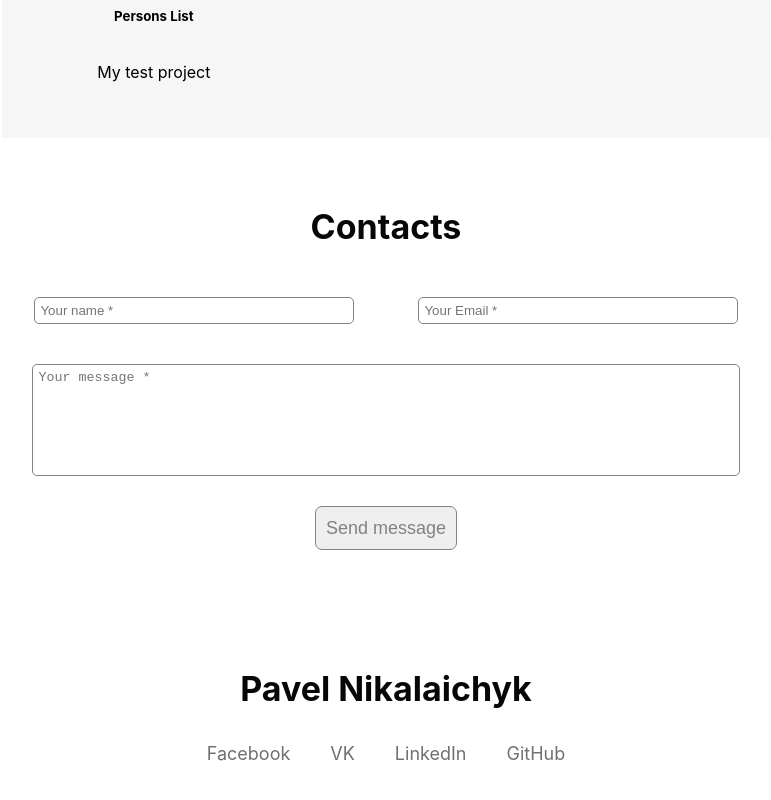
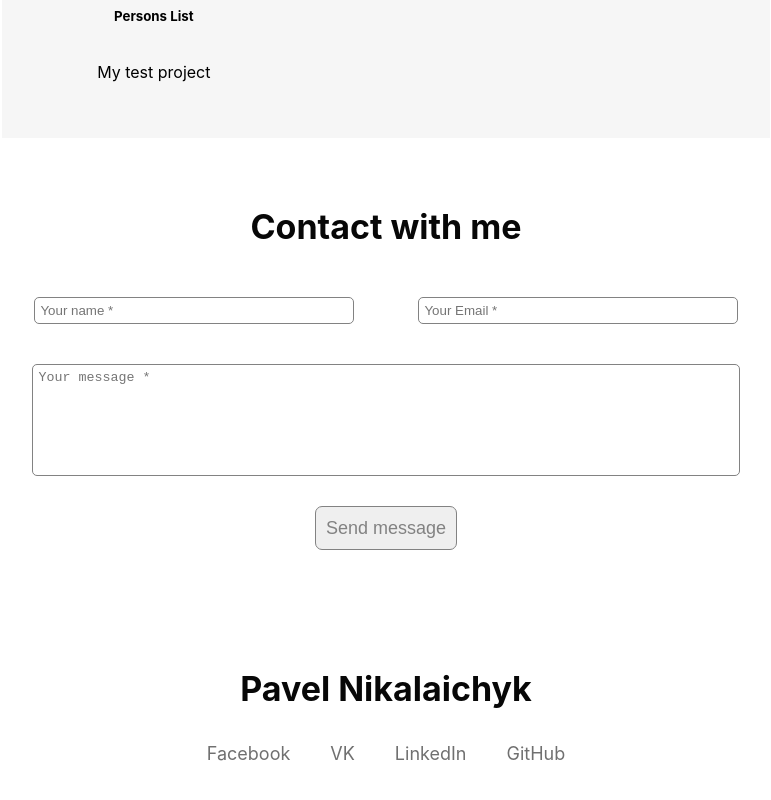
Before and after one commit to Pro200Hummer/portfolio-project, a React (Create React App) app: page / in a window 1280 px wide. Shown: the part 1940-2740 px from the top of the page, without its empty margins (254-1025 px from the left). Built offline with nearby package versions, Linux system fonts and the light colour scheme.

Commit message:
Change Contacts component title

```diff
--- a/src/i18n/messages/en-US.ts
+++ b/src/i18n/messages/en-US.ts
@@ -16,7 +16,7 @@ export default {
         "aboutMeBlockParagraph_3": 'I am ready to implement great projects with wonderful people.',
         "skillsBlockTitle": 'Skills',
         "portfolioBlockTitle": 'Portfolio',
-        "contactsBlockTitle": 'Contacts',
+        "contactsBlockTitle": 'Contact with me',
         "footerBlockTitle": 'Pavel Nikalaichyk'
     }
 }
--- a/src/i18n/messages/ru-RU.ts
+++ b/src/i18n/messages/ru-RU.ts
@@ -16,7 +16,7 @@ export default {
         "aboutMeBlockParagraph_3": 'Готов реализовывать отличные проекты с замечательными людьми.',
         "skillsBlockTitle": 'Навыки',
         "portfolioBlockTitle": 'Портфолио',
-        "contactsBlockTitle": 'Контакты',
+        "contactsBlockTitle": 'Связаться со мной',
         "footerBlockTitle": 'Павел Николайчик'
     }
 }
```
